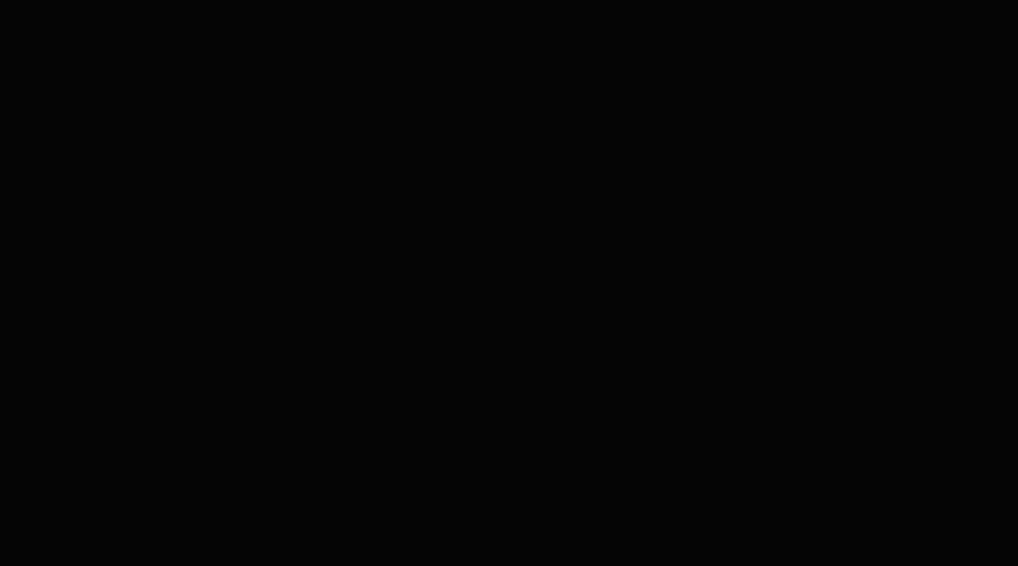
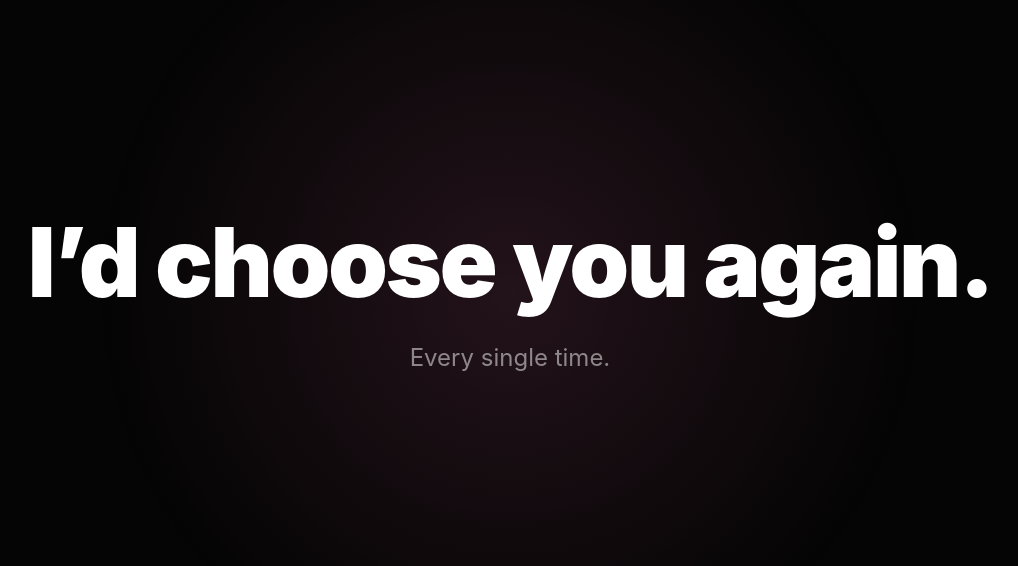
Before and after one commit to lucasteigleder/our-story, a React (Vite) app: page / in a window 1280 px wide. Shown: the part 6557-7123 px from the top of the page, without its empty margins (130-1148 px from the left). Before the commit the page ends 6451 px from the top, so only its background shows below. Built offline with nearby package versions, Linux system fonts and the light colour scheme; a web font is replaced by a local one.

Commit message:
new ending section

```diff
--- a/src/App.jsx
+++ b/src/App.jsx
@@ -596,6 +596,39 @@
     )}
   </div>
 </section>
+
+<section className="min-h-screen flex items-center justify-center px-6 relative overflow-hidden">
+  <motion.div
+    initial={{ opacity: 0 }}
+    whileInView={{ opacity: 1 }}
+    viewport={{ once: true }}
+    transition={{ duration: 2 }}
+    className="text-center relative z-10"
+  >
+    <motion.h2
+      initial={{ opacity: 0, y: 40 }}
+      whileInView={{ opacity: 1, y: 0 }}
+      viewport={{ once: true }}
+      transition={{ duration: 1.4 }}
+      className="text-5xl md:text-8xl font-black tracking-tight mb-8"
+    >
+      I’d choose you again.
+    </motion.h2>
+
+    <motion.p
+      initial={{ opacity: 0 }}
+      whileInView={{ opacity: 1 }}
+      viewport={{ once: true }}
+      transition={{ delay: 1.2, duration: 1.6 }}
+      className="text-white/50 text-xl md:text-2xl"
+    >
+      Every single time.
+    </motion.p>
+  </motion.div>
+
+  <div className="absolute inset-0 bg-[radial-gradient(circle_at_center,rgba(255,120,180,0.12),transparent_55%)]" />
+</section>
+
       <div id="song" className="fixed bottom-6 right-6 z-50">
   <AnimatePresence>
     {musicOpen && (
```
